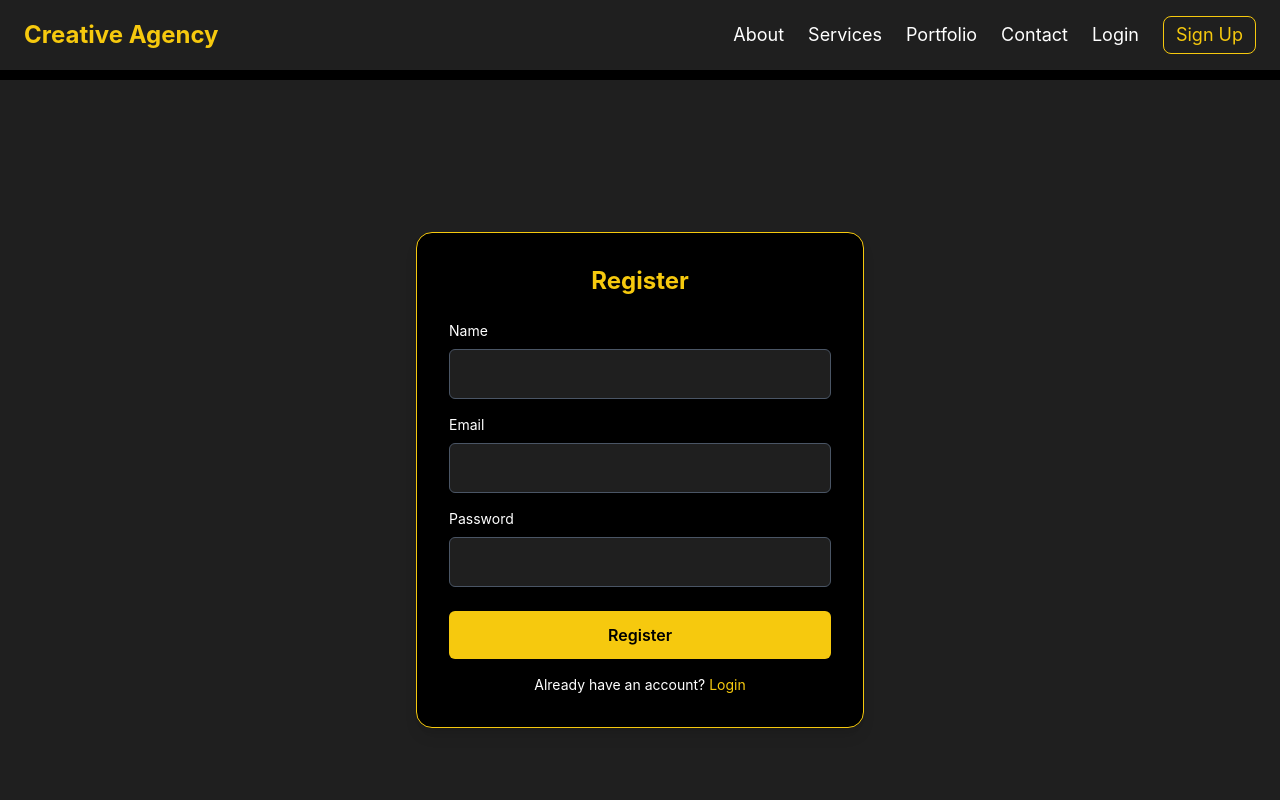
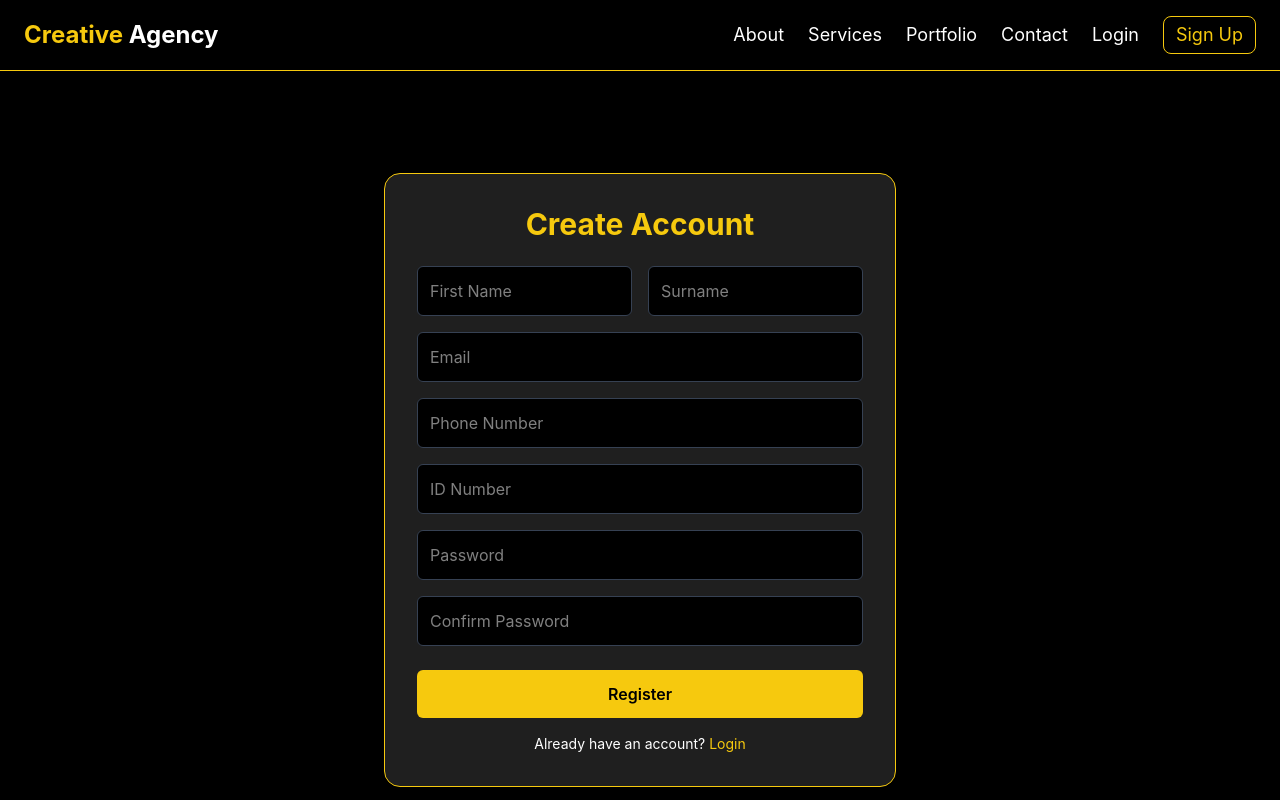
Before and after one commit to BkRansford-ux/Alx_Capstone_Project, a React (Vite) app: page /register in a window 1280 px wide. Shown: the top 800 px of the page. Built offline with nearby package versions, Linux system fonts and the light colour scheme.

Commit message:
Finalize updates for Creative Agency Capstone Project

```diff
--- a/src/App.jsx
+++ b/src/App.jsx
@@ -21,6 +21,7 @@ import AdminDashboard from "./pages/admin/AdminDashboard";
 import ManageBookings from "./pages/admin/ManageBookings";
 import ManageProjects from "./pages/admin/ManageProjects";
 import ManageUsers from "./pages/admin/ManageUsers";
+import ResetPassword from "./pages/auth/ResetPassword";
 
 export default function App() {
   return (
@@ -40,6 +41,7 @@ export default function App() {
             {/* Auth Routes */}
             <Route path="/login" element={<Login />} />
             <Route path="/register" element={<Register />} />
+            <Route path="/reset-password" element={<ResetPassword />} />
 
             {/* Client Routes (Protected) */}
             <Route
--- a/src/components/Navbar.jsx
+++ b/src/components/Navbar.jsx
@@ -17,16 +17,18 @@ export default function Navbar() {
       initial={{ y: -80, opacity: 0 }}
       animate={{ y: 0, opacity: 1 }}
       transition={{ duration: 0.6, ease: "easeOut" }}
-      className="bg-graphite text-white shadow-md px-6 py-4 flex justify-between items-center fixed w-full top-0 z-50"
+      className="bg-black/90 backdrop-blur-md text-white shadow-md px-6 py-4 flex justify-between items-center fixed w-full top-0 z-50 border-b border-bee"
     >
+      {/* Brand / Logo */}
       <Link
         to="/"
         className="text-2xl font-bold text-bee hover:text-yellow-400 transition-colors"
       >
-        Creative Agency
+        Creative <span className="text-white">Agency</span>
       </Link>
 
-      <div className="space-x-6 text-lg flex items-center">
+      {/* Navigation Links */}
+      <div className="flex items-center space-x-6 text-lg">
         <Link to="/about" className="hover:text-bee transition-colors">
           About
         </Link>
@@ -40,6 +42,7 @@ export default function Navbar() {
           Contact
         </Link>
 
+        {/* Auth / Role-based Links */}
         {!user ? (
           <>
             <Link to="/login" className="hover:text-bee transition-colors">
@@ -54,6 +57,15 @@ export default function Navbar() {
           </>
         ) : (
           <>
+            {/* 👋 Welcome message */}
+            <span className="text-sm text-gray-300">
+              Welcome,{" "}
+              <span className="font-semibold text-bee">
+                {user.name || "User"}
+              </span>
+              👋
+            </span>
+
             {user.role === "admin" ? (
               <Link
                 to="/admin/dashboard"
--- /dev/null
+++ b/src/pages/auth/ForgotPassword.jsx
@@ -0,0 +1,88 @@
+import React, { useState } from "react";
+import { Link } from "react-router-dom";
+
+export default function ForgotPassword() {
+  const [email, setEmail] = useState("");
+  const [submitted, setSubmitted] = useState(false);
+
+  const handleSubmit = (e) => {
+    e.preventDefault();
+
+    const users = JSON.parse(localStorage.getItem("users")) || [];
+    const userExists = users.some((u) => u.email === email);
+
+    if (!userExists) {
+      alert("No account found with this email!");
+      return;
+    }
+
+    setSubmitted(true);
+  };
+
+  return (
+    <div className="flex items-center justify-center min-h-screen bg-black text-white px-6">
+      <form
+        onSubmit={handleSubmit}
+        className="bg-graphite p-8 rounded-2xl shadow-lg w-full max-w-md border border-bee"
+      >
+        {!submitted ? (
+          <>
+            <h2 className="text-3xl font-bold mb-6 text-bee text-center">
+              Forgot Password
+            </h2>
+
+            <p className="text-gray-400 text-center mb-6">
+              Enter your registered email and we’ll send password reset
+              instructions.
+            </p>
+
+            <input
+              type="email"
+              placeholder="Email Address"
+              value={email}
+              onChange={(e) => setEmail(e.target.value)}
+              className="w-full p-3 rounded-md bg-black border border-gray-700 focus:border-bee outline-none mb-6"
+              required
+            />
+
+            <button
+              type="submit"
+              className="w-full bg-bee text-black py-3 rounded-md font-semibold hover:bg-yellow-400 transition-colors"
+            >
+              Send Reset Link
+            </button>
+
+            <p className="text-center text-sm mt-4">
+              <Link to="/login" className="text-bee hover:underline">
+                Back to Login
+              </Link>
+            </p>
+          </>
+        ) : (
+          <div className="text-center">
+            <h2 className="text-2xl font-bold text-bee mb-4">Email Sent!</h2>
+            <p className="text-gray-300 mb-6">
+              If an account with <span className="text-bee">{email}</span> exists, you’ll
+              receive password reset instructions shortly.
+            </p>
+
+            <Link
+              to="/login"
+              className="inline-block bg-bee text-black px-6 py-3 rounded-md font-semibold hover:bg-yellow-400 transition"
+            >
+              Back to Login
+            </Link>
+
+            <p className="text-gray-400 text-sm mt-4">
+              Or{" "}
+              <Link to="/reset-password" className="text-bee hover:underline">
+                reset your password here
+              </Link>
+              .
+            </p>
+          </div>
+        )}
+      </form>
+    </div>
+  );
+}
--- a/src/pages/auth/Login.jsx
+++ b/src/pages/auth/Login.jsx
@@ -1,5 +1,5 @@
 import React, { useState } from "react";
-import { useNavigate } from "react-router-dom";
+import { Link, useNavigate } from "react-router-dom";
 import { useAuth } from "../../context/AuthContext";
 
 export default function Login() {
@@ -11,46 +11,70 @@ export default function Login() {
   const handleSubmit = (e) => {
     e.preventDefault();
 
-    // Dummy check (replace with real backend later)
+    const users = JSON.parse(localStorage.getItem("users")) || [];
+
+    // ✅ Admin hardcoded login
     if (email === "admin@agency.com" && password === "admin123") {
       login({ name: "Admin", role: "admin" });
-      navigate("/admin/dashboard");
-    } else if (email && password) {
-      login({ name: "Client User", role: "client" });
-      navigate("/client/dashboard");
-    } else {
-      alert("Please enter valid credentials");
+      return navigate("/admin/dashboard");
     }
+
+    // ✅ Registered user check
+    const user = users.find(
+      (u) => u.email === email && u.password === password
+    );
+
+    if (!user) {
+      return alert("Invalid email or password!");
+    }
+
+    login(user);
+    navigate("/client/dashboard");
   };
 
   return (
-    <div className="flex items-center justify-center min-h-screen bg-graphite text-white">
+    <div className="flex items-center justify-center min-h-screen bg-black text-white px-6">
       <form
         onSubmit={handleSubmit}
-        className="bg-black p-8 rounded-2xl shadow-lg w-full max-w-md border border-bee"
+        className="bg-graphite p-8 rounded-2xl shadow-lg w-full max-w-md border border-bee"
       >
-        <h2 className="text-2xl font-bold mb-6 text-bee text-center">Login</h2>
+        <h2 className="text-3xl font-bold mb-6 text-bee text-center">Login</h2>
 
+        {/* Email Field */}
         <div className="mb-4">
-          <label className="block mb-2 text-sm">Email</label>
+          <label className="block mb-2 text-sm text-gray-400">Email</label>
           <input
             type="email"
             value={email}
             onChange={(e) => setEmail(e.target.value)}
-            className="w-full p-3 rounded-md bg-graphite border border-gray-600 focus:border-bee outline-none"
+            autoComplete="email"
+            placeholder="Enter your email"
+            className="w-full p-3 rounded-md bg-black border border-gray-700 focus:border-bee outline-none"
             required
           />
         </div>
 
-        <div className="mb-6">
-          <label className="block mb-2 text-sm">Password</label>
+        {/* Password Field */}
+        <div className="mb-2">
+          <label className="block mb-2 text-sm text-gray-400">Password</label>
           <input
             type="password"
             value={password}
             onChange={(e) => setPassword(e.target.value)}
-            className="w-full p-3 rounded-md bg-graphite border border-gray-600 focus:border-bee outline-none"
+            autoComplete="current-password"
+            placeholder="Enter your password"
+            className="w-full p-3 rounded-md bg-black border border-gray-700 focus:border-bee outline-none"
             required
           />
+        </div>
+
+        <div className="text-right mb-6">
+          <Link
+            to="/forgot-password"
+            className="text-bee text-sm hover:underline"
+          >
+            Forgot Password?
+          </Link>
         </div>
 
         <button
@@ -62,9 +86,9 @@ export default function Login() {
 
         <p className="text-center text-sm mt-4">
           Don’t have an account?{" "}
-          <a href="/register" className="text-bee hover:underline">
+          <Link to="/register" className="text-bee hover:underline">
             Register
-          </a>
+          </Link>
         </p>
       </form>
     </div>
--- a/src/pages/auth/Register.jsx
+++ b/src/pages/auth/Register.jsx
@@ -3,62 +3,148 @@ import { useNavigate } from "react-router-dom";
 import { useAuth } from "../../context/AuthContext";
 
 export default function Register() {
-  const [name, setName] = useState("");
-  const [email, setEmail] = useState("");
-  const [password, setPassword] = useState("");
-  const { login } = useAuth();
   const navigate = useNavigate();
+  const { register } = useAuth();
+
+  const [form, setForm] = useState({
+    firstName: "",
+    surname: "",
+    email: "",
+    phone: "",
+    idNumber: "",
+    password: "",
+    confirmPassword: "",
+  });
+
+  const handleChange = (e) =>
+    setForm({ ...form, [e.target.name]: e.target.value });
 
   const handleSubmit = (e) => {
     e.preventDefault();
-    login({ name, email, role: "client" });
+
+    // ✅ Basic validation
+    if (
+      !form.firstName ||
+      !form.surname ||
+      !form.email ||
+      !form.phone ||
+      !form.idNumber ||
+      !form.password
+    ) {
+      return alert("Please fill out all fields!");
+    }
+
+    if (form.password !== form.confirmPassword) {
+      return alert("Passwords do not match!");
+    }
+
+    const users = JSON.parse(localStorage.getItem("users")) || [];
+    const existingUser = users.find((u) => u.email === form.email);
+
+    if (existingUser) {
+      return alert("A user with this email already exists!");
+    }
+
+    const newUser = {
+      ...form,
+      role: "client", // default role
+    };
+
+    users.push(newUser);
+    localStorage.setItem("users", JSON.stringify(users));
+
+    register(newUser);
     navigate("/client/dashboard");
   };
 
   return (
-    <div className="flex items-center justify-center min-h-screen bg-graphite text-white">
+    <div className="flex items-center justify-center min-h-screen bg-black text-white px-6">
       <form
         onSubmit={handleSubmit}
-        className="bg-black p-8 rounded-2xl shadow-lg w-full max-w-md border border-bee"
+        className="bg-graphite p-8 rounded-2xl shadow-lg w-full max-w-lg border border-bee"
       >
-        <h2 className="text-2xl font-bold mb-6 text-bee text-center">Register</h2>
+        <h2 className="text-3xl font-bold mb-6 text-bee text-center">
+          Create Account
+        </h2>
 
-        <div className="mb-4">
-          <label className="block mb-2 text-sm">Name</label>
+        {/* Name fields */}
+        <div className="grid grid-cols-1 sm:grid-cols-2 gap-4">
           <input
             type="text"
-            value={name}
-            onChange={(e) => setName(e.target.value)}
-            className="w-full p-3 rounded-md bg-graphite border border-gray-600 focus:border-bee outline-none"
+            name="firstName"
+            placeholder="First Name"
+            value={form.firstName}
+            onChange={handleChange}
             required
+            className="p-3 rounded-md bg-black border border-gray-700 focus:border-bee outline-none"
+          />
+          <input
+            type="text"
+            name="surname"
+            placeholder="Surname"
+            value={form.surname}
+            onChange={handleChange}
+            required
+            className="p-3 rounded-md bg-black border border-gray-700 focus:border-bee outline-none"
           />
         </div>
 
-        <div className="mb-4">
-          <label className="block mb-2 text-sm">Email</label>
+        {/* Other fields */}
         <input
           type="email"
-            value={email}
-            onChange={(e) => setEmail(e.target.value)}
-            className="w-full p-3 rounded-md bg-graphite border border-gray-600 focus:border-bee outline-none"
+          name="email"
+          placeholder="Email"
+          value={form.email}
+          onChange={handleChange}
           required
+          className="w-full p-3 mt-4 rounded-md bg-black border border-gray-700 focus:border-bee outline-none"
         />
-        </div>
 
-        <div className="mb-6">
-          <label className="block mb-2 text-sm">Password</label>
+        <input
+          type="tel"
+          name="phone"
+          placeholder="Phone Number"
+          value={form.phone}
+          onChange={handleChange}
+          required
+          className="w-full p-3 mt-4 rounded-md bg-black border border-gray-700 focus:border-bee outline-none"
+        />
+
+        <input
+          type="text"
+          name="idNumber"
+          placeholder="ID Number"
+          value={form.idNumber}
+          onChange={handleChange}
+          required
+          className="w-full p-3 mt-4 rounded-md bg-black border border-gray-700 focus:border-bee outline-none"
+        />
+
         <input
           type="password"
-            value={password}
-            onChange={(e) => setPassword(e.target.value)}
-            className="w-full p-3 rounded-md bg-graphite border border-gray-600 focus:border-bee outline-none"
+          name="password"
+          placeholder="Password"
+          value={form.password}
+          onChange={handleChange}
+          autoComplete="new-password"
           required
+          className="w-full p-3 mt-4 rounded-md bg-black border border-gray-700 focus:border-bee outline-none"
         />
-        </div>
+
+        <input
+          type="password"
+          name="confirmPassword"
+          placeholder="Confirm Password"
+          value={form.confirmPassword}
+          onChange={handleChange}
+          autoComplete="new-password"
+          required
+          className="w-full p-3 mt-4 rounded-md bg-black border border-gray-700 focus:border-bee outline-none"
+        />
 
         <button
           type="submit"
-          className="w-full bg-bee text-black py-3 rounded-md font-semibold hover:bg-yellow-400 transition-colors"
+          className="w-full bg-bee text-black py-3 rounded-md font-semibold hover:bg-yellow-400 transition-colors mt-6"
         >
           Register
         </button>
--- /dev/null
+++ b/src/pages/auth/ResetPassword.jsx
@@ -0,0 +1,83 @@
+import React, { useState } from "react";
+import { useNavigate } from "react-router-dom";
+
+export default function ResetPassword() {
+  const navigate = useNavigate();
+  const [email, setEmail] = useState("");
+  const [newPassword, setNewPassword] = useState("");
+  const [verifyPassword, setVerifyPassword] = useState("");
+
+  const handleReset = (e) => {
+    e.preventDefault();
+
+    if (newPassword !== verifyPassword) {
+      alert("Passwords do not match!");
+      return;
+    }
+
+    const users = JSON.parse(localStorage.getItem("users")) || [];
+    const userIndex = users.findIndex((u) => u.email === email);
+
+    if (userIndex === -1) {
+      alert("No account found with that email!");
+      return;
+    }
+
+    users[userIndex].password = newPassword;
+    localStorage.setItem("users", JSON.stringify(users));
+
+    alert("Password reset successful! Please log in with your new password.");
+    navigate("/login");
+  };
+
+  return (
+    <div className="flex items-center justify-center min-h-screen bg-black text-white px-6">
+      <form
+        onSubmit={handleReset}
+        className="bg-graphite p-8 rounded-2xl shadow-lg w-full max-w-md border border-bee"
+      >
+        <h2 className="text-3xl font-bold mb-6 text-bee text-center">
+          Reset Password
+        </h2>
+
+        <p className="text-gray-400 text-center mb-6">
+          Enter your registered email and new password below.
+        </p>
+
+        <input
+          type="email"
+          placeholder="Email Address"
+          value={email}
+          onChange={(e) => setEmail(e.target.value)}
+          className="w-full p-3 rounded-md bg-black border border-gray-700 focus:border-bee outline-none mb-4"
+          required
+        />
+
+        <input
+          type="password"
+          placeholder="New Password"
+          value={newPassword}
+          onChange={(e) => setNewPassword(e.target.value)}
+          className="w-full p-3 rounded-md bg-black border border-gray-700 focus:border-bee outline-none mb-4"
+          required
+        />
+
+        <input
+          type="password"
+          placeholder="Verify Password"
+          value={verifyPassword}
+          onChange={(e) => setVerifyPassword(e.target.value)}
+          className="w-full p-3 rounded-md bg-black border border-gray-700 focus:border-bee outline-none mb-6"
+          required
+        />
+
+        <button
+          type="submit"
+          className="w-full bg-bee text-black py-3 rounded-md font-semibold hover:bg-yellow-400 transition-colors"
+        >
+          Reset Password
+        </button>
+      </form>
+    </div>
+  );
+}
```
Also changed, not shown: src/context/AuthContext.jsx (+13 -36 lines), src/pages/Portfolio.jsx (+7 -0 lines). Lines whose indentation alone changed are shown as unchanged.
